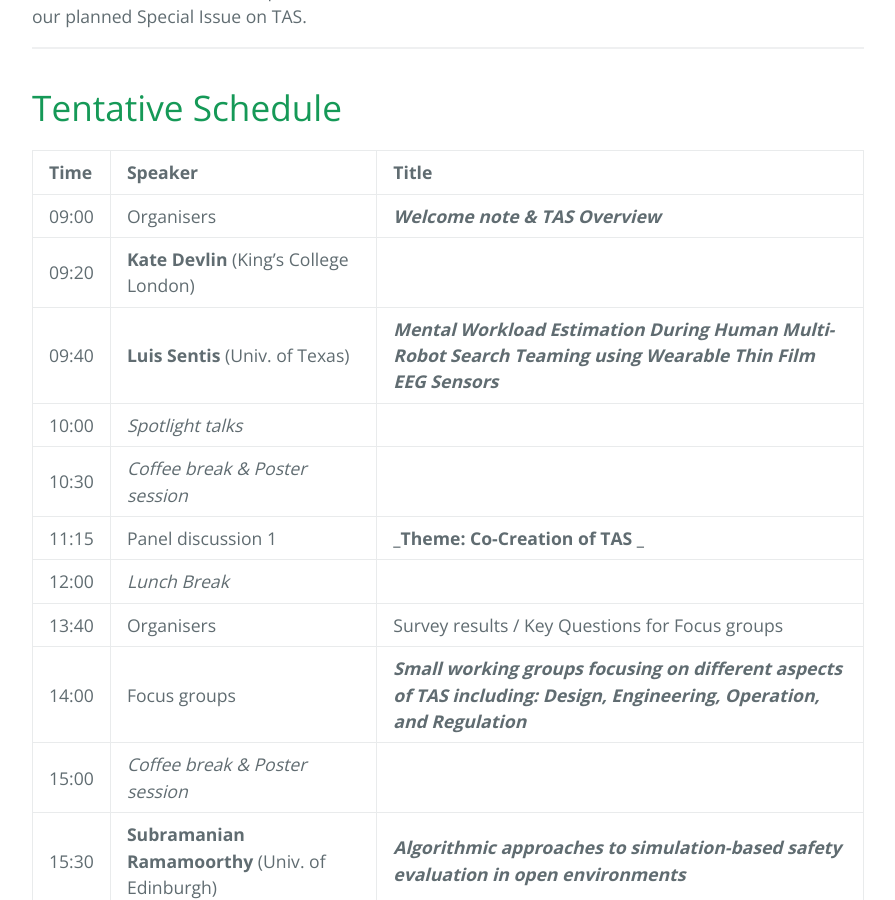
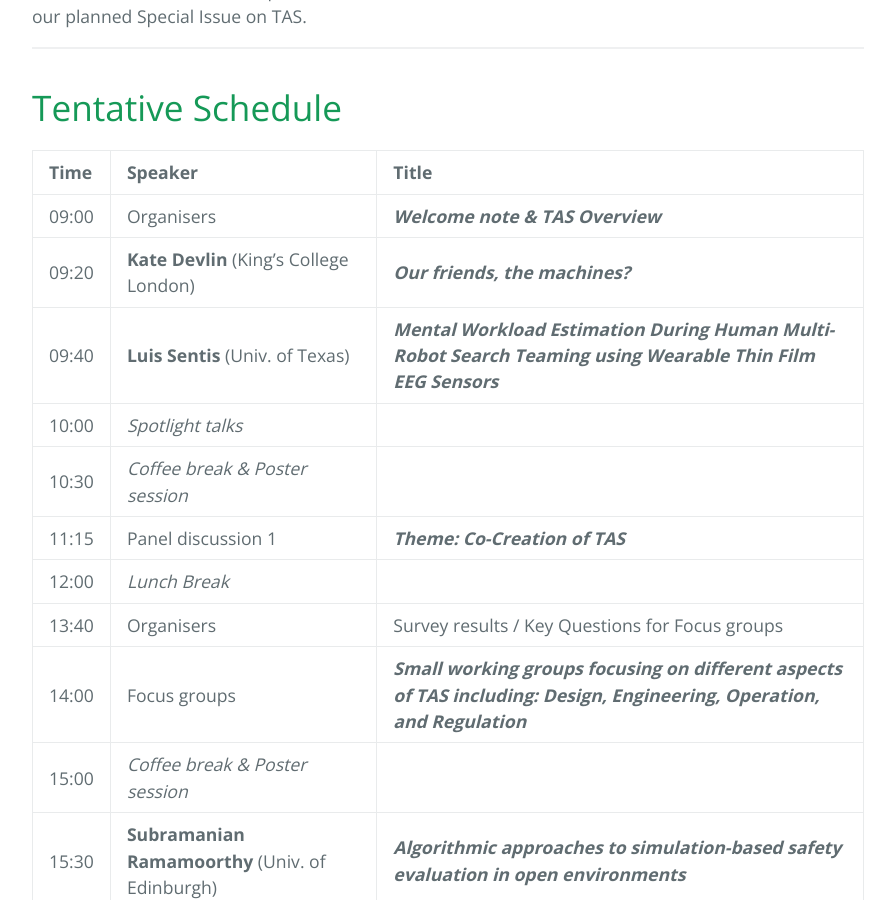
Before and after one commit to mactasworkshop/2022, a Jekyll site: the page built from index.md, in a window 1280 px wide and 900 px high, scrolled down 2319 px. Shown: the whole window, without its empty margins (192-1087 px from the left). Built offline with Jekyll 4.4.1, drawn with Linux system fonts in a browser that asks for light colours; our own code applies the rules of GitHub Pages for plain Markdown files.

Commit message:
Update index.md

```diff
--- a/index.md
+++ b/index.md
@@ -53,11 +53,11 @@ All accepted papers will be presented in a spotlight talk as well as a poster. O
 | Time  | Speaker          | Title |
 |:------|:------------------|:------|
 | 09:00 | Organisers | **_Welcome note & TAS Overview_**  |
-| 09:20 | **Kate Devlin** (King's College London) |  |
+| 09:20 | **Kate Devlin** (King's College London) | **_Our friends, the machines?_** |
 | 09:40 | **Luis Sentis** (Univ. of Texas) | **_Mental Workload Estimation During Human Multi-Robot Search Teaming using Wearable Thin Film EEG Sensors_** |
 | 10:00 | _Spotlight talks_ | |
 | 10:30 | _Coffee break & Poster session_ |
-| 11:15 | Panel discussion 1 | **_Theme: Co-Creation of TAS _** |
+| 11:15 | Panel discussion 1 | **_Theme: Co-Creation of TAS_** |
 | 12:00 | _Lunch Break_ |
 | 13:40 | Organisers | Survey results / Key Questions for Focus groups |
 | 14:00 | Focus groups | **_Small working groups focusing on different aspects of TAS including: Design,  Engineering, Operation, and Regulation_** |
```
